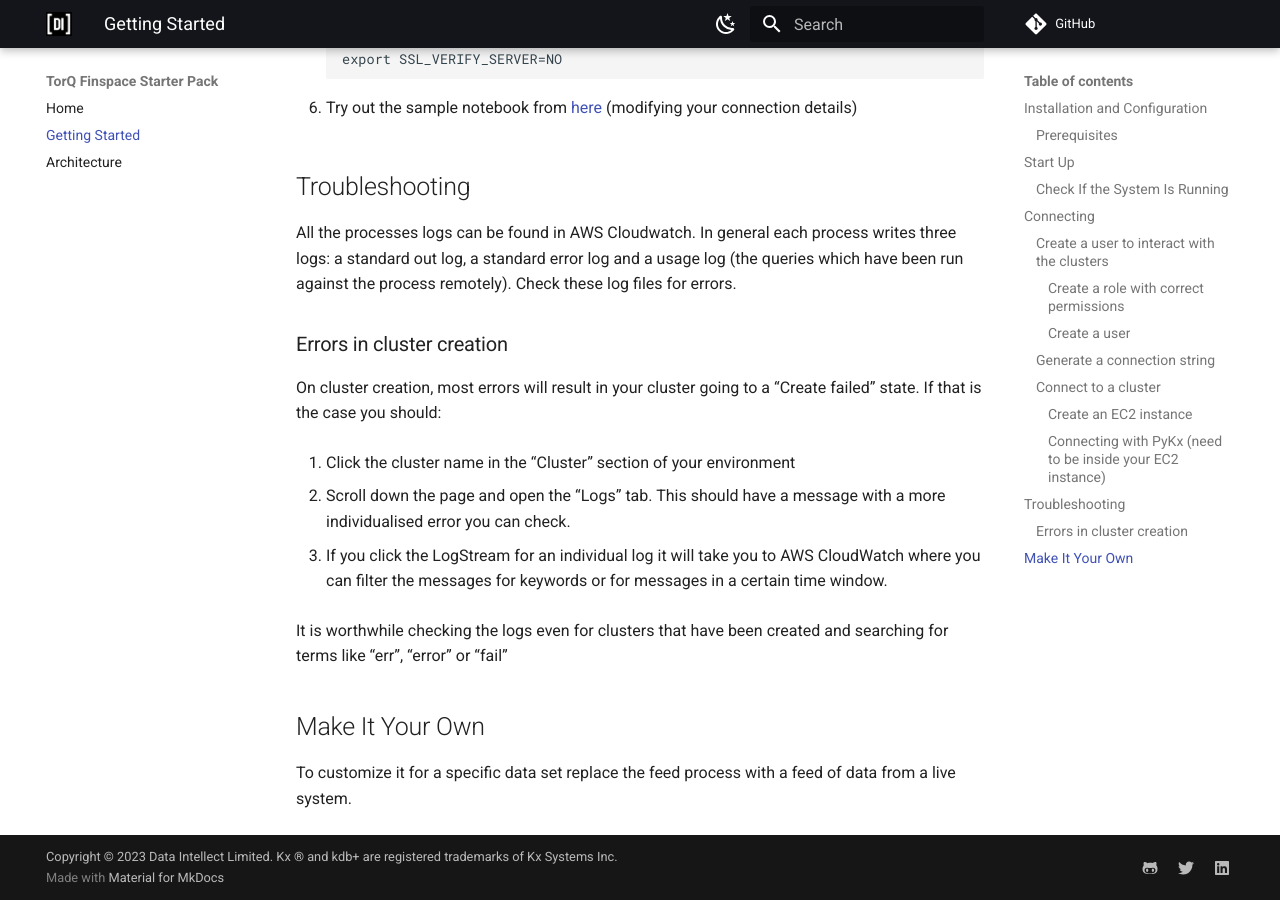
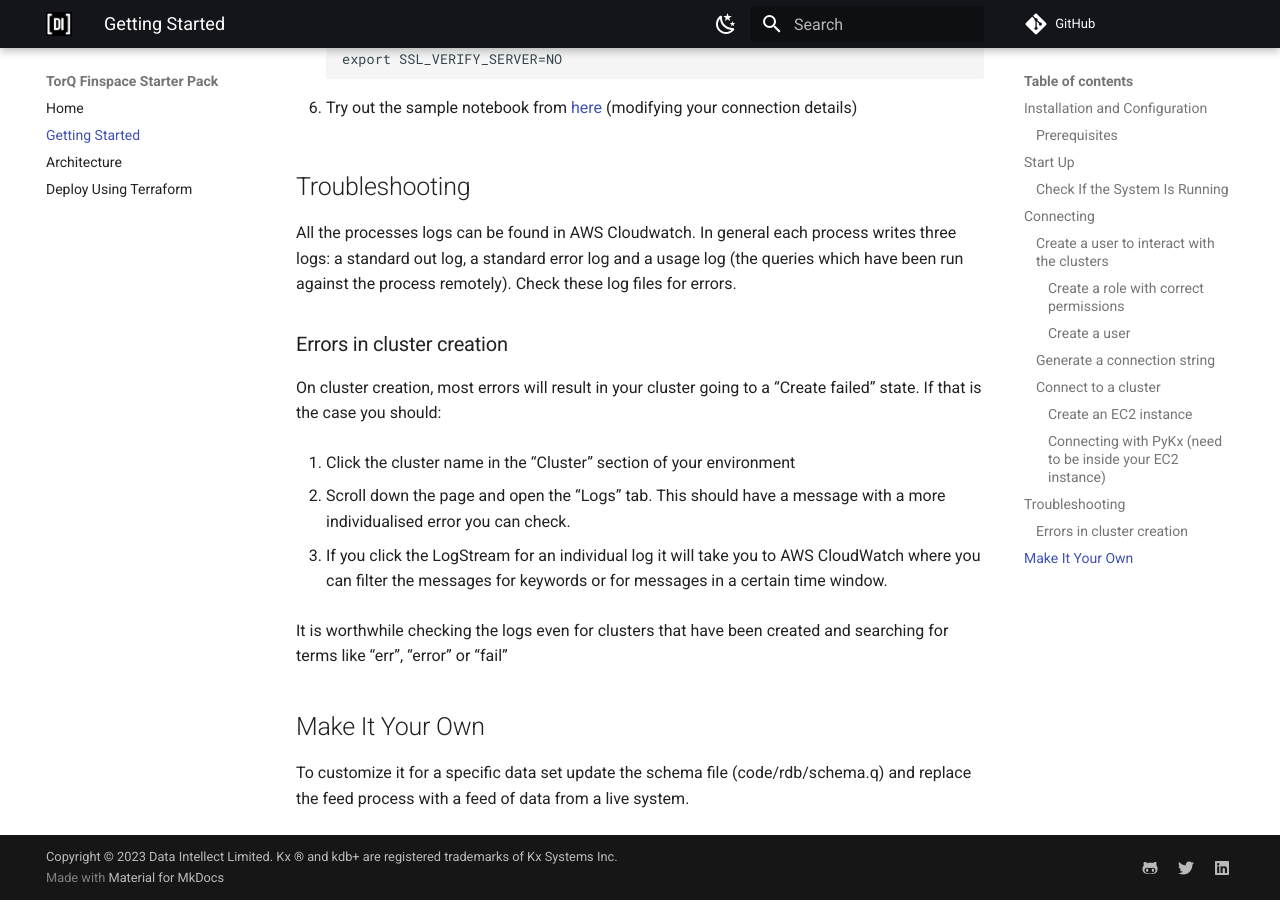
Before and after one commit to DataIntellectTech/TorQ-Amazon-FinSpace-Starter-Pack, an MkDocs documentation site: the page built from docs/gettingstarted.md, in a window 1280 px wide and 900 px high, scrolled down 4105 px. Built offline with MkDocs 1.6.1 and Material for MkDocs 9.7.7, drawn with Linux system fonts in a browser that asks for light colours; comment, search, counter and statistics services are not loaded.

```diff
--- a/docs/gettingstarted.md
+++ b/docs/gettingstarted.md
@@ -168,5 +168,4 @@ It is worthwhile checking the logs even for clusters that have been created and
 Make It Your Own
 ----------------
 
-To customize it for a specific data set replace the feed process
-with a feed of data from a live system.
+To customize it for a specific data set update the schema file (code/rdb/schema.q) and replace the feed process with a feed of data from a live system.
--- a/mkdocs.yml
+++ b/mkdocs.yml
@@ -3,6 +3,7 @@ nav:
     - Home: index.md
     - Getting Started: gettingstarted.md
     - Architecture: architecture.md
+    - Deploy Using Terraform: terraformdeloyment.md
 
 repo_name: 'GitHub'
 repo_url: 'https://github.com/DataIntellectTech/TorQ-Finspace-Starter-Pack'
```
Also changed, not shown: README.md (+20 -2 lines), docs/terraformdeloyment.md (renamed from terraformdeloyment.md), 1 other file.
